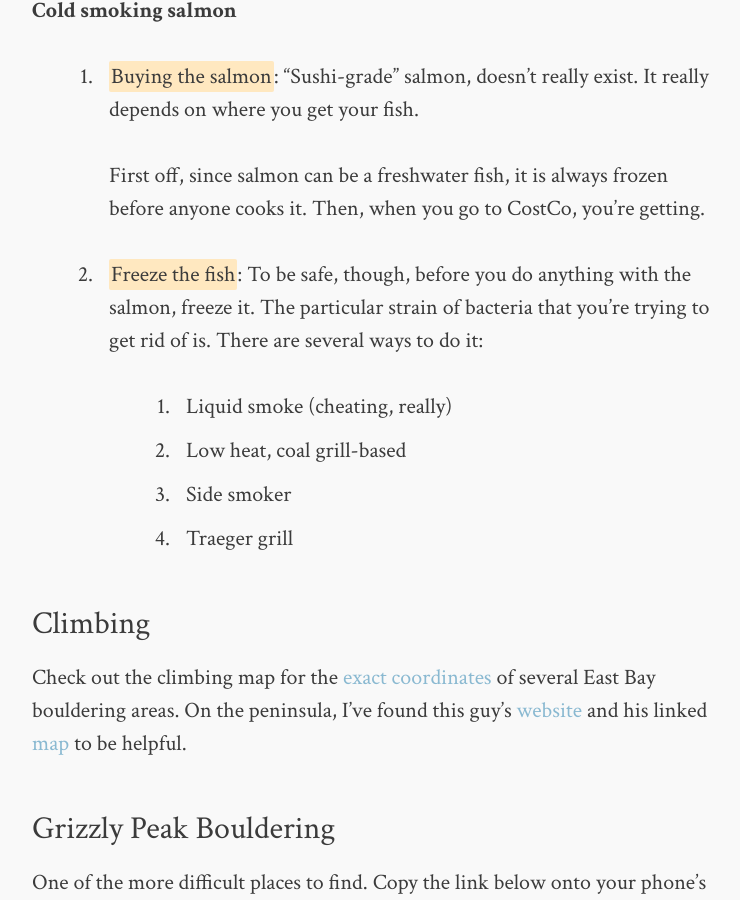
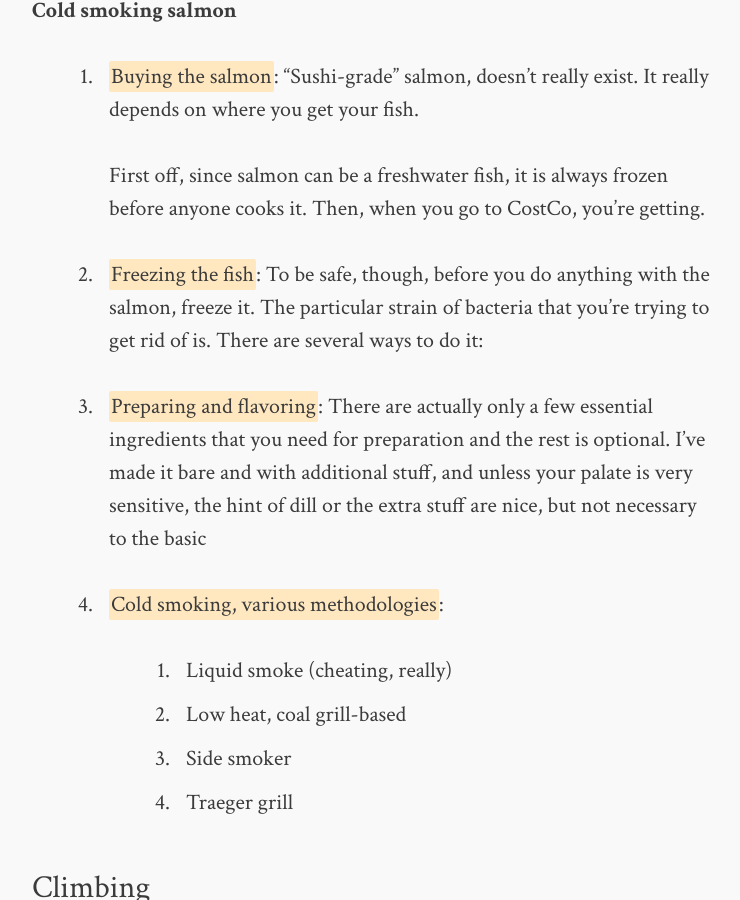
Before and after one commit to UCKarl/UCKarl.github.io, a Jekyll site: the page built from interests.md, in a window 1280 px wide and 900 px high, scrolled down 643 px. Shown: the whole window, without its empty margins (268-1008 px from the left). Built offline with Jekyll 4.4.1, drawn with Linux system fonts in a browser that asks for light colours; comment, search, counter and statistics services are not loaded.

Commit message:
Added additional stuff to interests on smoked salmon

```diff
--- a/interests.md
+++ b/interests.md
@@ -22,7 +22,11 @@ tags: [climbing,riding,ice cream,smoked salmon]
 
    First off, since salmon can be a freshwater fish, it is always frozen before anyone cooks it. Then, when you go to CostCo, you're getting.
 
-2. _Freeze the fish_:   To be safe, though, before you do anything with the salmon, freeze it. The particular strain of bacteria that you're trying to get rid of is. There are several ways to do it:
+2. _Freezing the fish_:   To be safe, though, before you do anything with the salmon, freeze it. The particular strain of bacteria that you're trying to get rid of is. There are several ways to do it:
+
+3. _Preparing and flavoring_:  There are actually only a few essential ingredients that you need for preparation and the rest is optional. I've made it bare and with additional stuff, and unless your palate is very sensitive, the hint of dill or the extra stuff are nice, but not necessary to the basic
+
+4. _Cold smoking, various methodologies_:
 
      1. Liquid smoke (cheating, really)
      2. Low heat, coal grill-based
```
